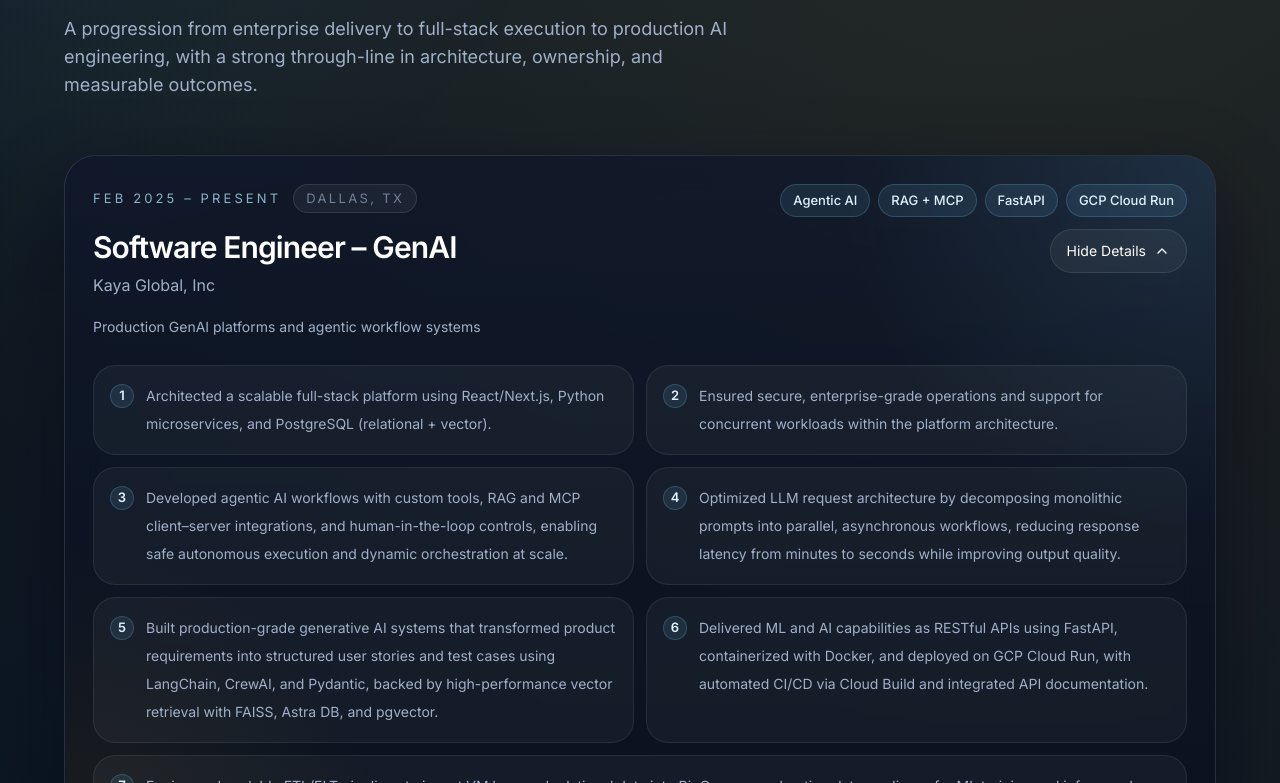
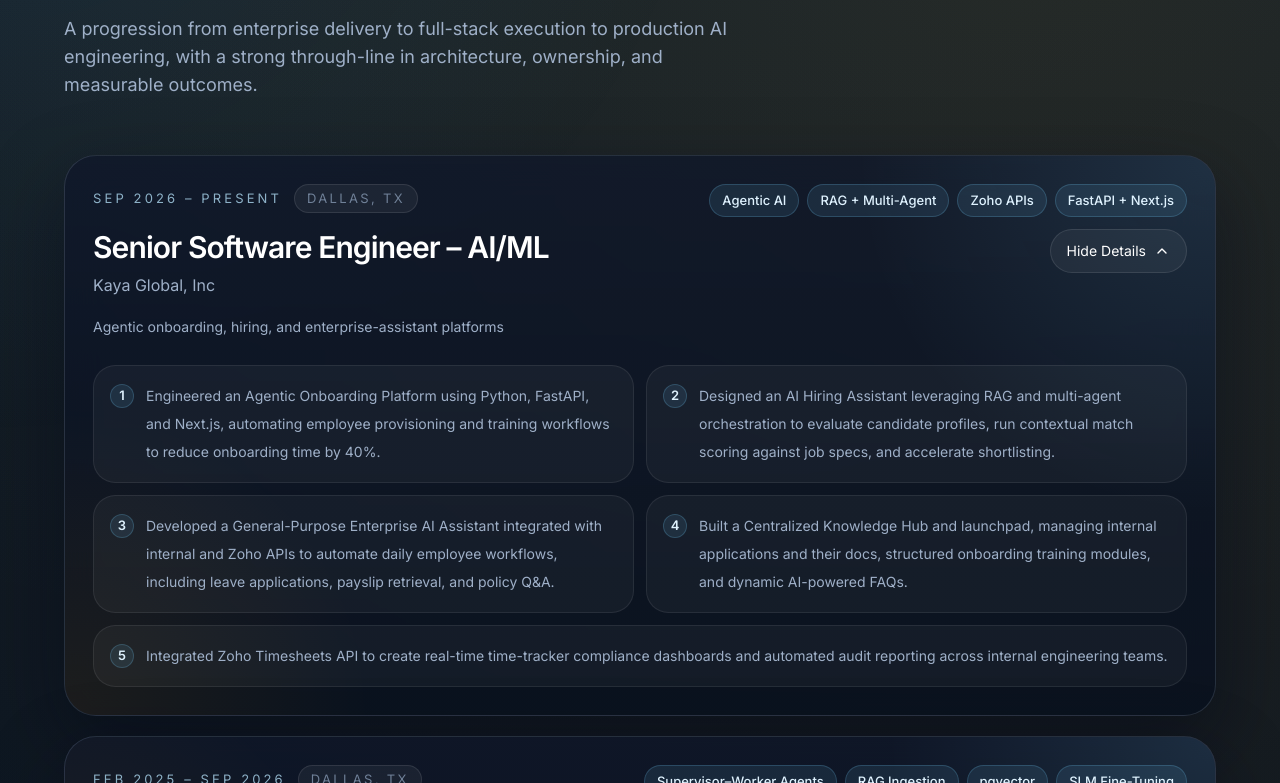
Before and after one commit to dhawalpanchal1997/My_Profile_Website, a Next.js app: page / in a window 1280 px wide. Shown: the part 2017-2800 px from the top of the page. Built offline with nearby package versions, Linux system fonts and the light colour scheme.

Commit message:
feat: update education section and enhance experience details in resume data

```diff
--- a/src/components/About.tsx
+++ b/src/components/About.tsx
@@ -57,12 +57,16 @@ export default function About() {
             <p className="text-sm uppercase tracking-[0.26em] text-sky-200/80">
               Education
             </p>
-            <div className="mt-5 space-y-1">
-              <p className="text-base font-semibold text-white">{education.degree}</p>
-              <p className="text-base text-[var(--text-secondary)]">{education.school}</p>
-              <p className="text-sm text-[var(--text-muted)]">
-                {education.period} · {education.honors}
-              </p>
+            <div className="mt-5 space-y-5">
+              {education.map((item) => (
+                <div key={item.school} className="space-y-1">
+                  <p className="text-base font-semibold text-white">{item.degree}</p>
+                  <p className="text-base text-[var(--text-secondary)]">{item.school}</p>
+                  <p className="text-sm text-[var(--text-muted)]">
+                    {[item.period, item.honors].filter(Boolean).join(" · ")}
+                  </p>
+                </div>
+              ))}
             </div>
           </div>
 
--- a/src/components/Hero.tsx
+++ b/src/components/Hero.tsx
@@ -68,7 +68,7 @@ export default function Hero() {
           </p>
 
           <h2 className="mt-5 max-w-4xl text-5xl font-semibold tracking-[-0.02em] text-white sm:text-6xl lg:text-7xl [font-family:var(--font-display)]">
-            Building modern AI products that feel fast, useful, and ready for
+            Building modern AI products that are fast, useful, and ready for
             production.
           </h2>
 
--- a/src/data/resumedata.ts
+++ b/src/data/resumedata.ts
@@ -92,54 +92,103 @@ export const starScenarios = [
 
 export const experience = [
   {
-    role: "Software Engineer – GenAI",
+    role: "Senior Software Engineer – AI/ML",
     company: "Kaya Global, Inc",
     location: "Dallas, TX",
-    duration: "Feb 2025 – Present",
-    focus: "Production GenAI platforms and agentic workflow systems",
-    highlights: ["Agentic AI", "RAG + MCP", "FastAPI", "GCP Cloud Run"],
+    duration: "Sep 2026 – Present",
+    focus: "Agentic onboarding, hiring, and enterprise-assistant platforms",
+    highlights: ["Agentic AI", "RAG + Multi-Agent", "Zoho APIs", "FastAPI + Next.js"],
     points: [
-    "Architected a scalable full-stack platform using React/Next.js, Python microservices, and PostgreSQL (relational + vector).",
-    "Ensured secure, enterprise-grade operations and support for concurrent workloads within the platform architecture.",
-    "Developed agentic AI workflows with custom tools, RAG and MCP client–server integrations, and human-in-the-loop controls, enabling safe autonomous execution and dynamic orchestration at scale.",
-    "Optimized LLM request architecture by decomposing monolithic prompts into parallel, asynchronous workflows, reducing response latency from minutes to seconds while improving output quality.",
-    "Built production-grade generative AI systems that transformed product requirements into structured user stories and test cases using LangChain, CrewAI, and Pydantic, backed by high-performance vector retrieval with FAISS, Astra DB, and pgvector.",
-    "Delivered ML and AI capabilities as RESTful APIs using FastAPI, containerized with Docker, and deployed on GCP Cloud Run, with automated CI/CD via Cloud Build and integrated API documentation.",
-    "Engineered scalable ETL/ELT pipelines to ingest VM logs and relational data into BigQuery, accelerating data readiness for ML training and inference by 35% and enabling deployment of 2 new models."
-],
+      "Engineered an Agentic Onboarding Platform using Python, FastAPI, and Next.js, automating employee provisioning and training workflows to reduce onboarding time by 40%.",
+      "Designed an AI Hiring Assistant leveraging RAG and multi-agent orchestration to evaluate candidate profiles, run contextual match scoring against job specs, and accelerate shortlisting.",
+      "Developed a General-Purpose Enterprise AI Assistant integrated with internal and Zoho APIs to automate daily employee workflows, including leave applications, payslip retrieval, and policy Q&A.",
+      "Built a Centralized Knowledge Hub and launchpad, managing internal applications and their docs, structured onboarding training modules, and dynamic AI-powered FAQs.",
+      "Integrated Zoho Timesheets API to create real-time time-tracker compliance dashboards and automated audit reporting across internal engineering teams.",
+    ],
   },
   {
-    role: "Software Developer",
+    role: "Software Engineer – AI/ML",
+    company: "Kaya Global, Inc",
+    location: "Dallas, TX",
+    duration: "Feb 2025 – Sep 2026",
+    focus: "Enterprise AI intelligence platform: multi-agent workflows and RAG ingestion",
+    highlights: ["Supervisor–Worker Agents", "RAG Ingestion", "pgvector", "SLM Fine-Tuning"],
+    points: [
+      "Built an enterprise AI intelligence platform using multi-agent orchestration, RAG pipelines, LLM workflows, and AI-native backend architecture.",
+      "Created an account dossier generation workflow for sales teams using Supervisor–Worker agents, routing research tasks across company overview, IT landscape, AI agenda, executive signals, and final dossier synthesis.",
+      "Built RAG ingestion pipelines for PDFs, DOCX, Excel/CSV, images, JSON, Java, model files, and feature files using parsing, OCR, chunking, embeddings, metadata enrichment, and pgvector retrieval.",
+      "Supported SLM fine-tuning through dataset preparation, synthetic instruction data generation, prompt-response cleanup, validation set design, and base-vs-tuned model evaluation.",
+    ],
+  },
+  {
+    role: "Software Engineer",
+    company: "Citi",
+    location: "Irving, TX",
+    duration: "Mar 2025 – Mar 2026",
+    focus: "AI test intelligence platform for enterprise QA",
+    highlights: ["LangGraph", "FastAPI", "pgvector Hybrid Search", "Async Fan-out/Fan-in"],
+    points: [
+      "Architected an enterprise-grade AI test intelligence platform using LLMs, LangGraph, FastAPI, pgvector, and Next.js to modernize end-to-end software testing workflows.",
+      "Engineered GenAI pipelines converting Jira, Zephyr, and PRDs into structured Gherkin test cases; re-architected to async fan-out/fan-in processing, cutting generation time from 20 mins to 2 mins and boosting coverage to 90%.",
+      "Built multi-format RAG pipelines (PDFs, code, sheets) using OCR, semantic chunking, and pgvector hybrid search to deliver highly contextual test scenarios.",
+      "Developed async FastAPI microservices featuring CDC-based data sync, task orchestration, and real-time observability to handle high-volume Jira and Zephyr data ingestion.",
+      "Specialized in multi-provider LLM routing, structured output validation, database optimization, and scalable AI-driven QA automation.",
+    ],
+  },
+  {
+    role: "Software Engineer",
     company: "Community School of the Arts Foundation",
-    location: "Remote",
+    location: "Dallas, TX",
     duration: "Aug 2024 – Feb 2025",
-    focus: "Full-stack delivery, secure auth, and team execution",
-    highlights: ["Scrum Delivery", "OAuth2 + JWT", "AWS Lambda", "Stripe"],
+    focus: "Full-stack event, user, and payment platform for an education nonprofit",
+    highlights: ["Full-Stack", "RBAC", "Payments", "API Contracts"],
     points: [
-    "Served as Scrum Master for cross-functional teams, facilitating sprint ceremonies and removing blockers to improve sprint velocity by ~25%, increase on-time delivery by 20%+, and enhance team predictability across releases.",
-    "Architected and implemented a secure authentication and user-management framework using OAuth2 with JWT-based access control, enabling full user traceability, role-based access, and security across a full-stack web platform.",
-    "Built event-driven AWS Lambda pipelines to process Stripe webhooks, persisting validated transactions in Amazon RDS and enabling near real-time analytics and reporting for payment operations."
-],
+      "Built a full-stack web application for an education nonprofit, streamlining event registration, user management, and digital payment workflows.",
+      "Engineered role-based authentication (RBAC) and access controls across frontend interfaces and backend APIs for admins, staff, and end users.",
+      "Implemented reusable components, structured API contracts, and scalable database schemas to replace manual event operations and boost reliability.",
+      "Managed end-to-end SDLC execution—from requirements and UI/API development to payment gateway integration, deployment support, and technical documentation.",
+    ],
   },
   {
     role: "Application Developer",
     company: "Accenture",
     location: "Mumbai, India",
-    duration: "Jul 2019 – Jul 2022",
-    focus: "Enterprise integrations, analytics pipelines, and delivery operations",
-    highlights: ["Jira + Zephyr", "OpenShift", "CI/CD", "Database Scaling"],
+    duration: "Sep 2021 – Jul 2022",
+    focus: "CRM modules and approval workflows for regulated energy and insurance clients",
+    highlights: ["CRM Modules", "Approval Workflows", "Backend APIs", "Production Support"],
     points: [
-    "Collaborated with stakeholders and senior consultants to define project scope, technical specifications, and solution designs, accelerating delivery timelines by 20% through structured planning, tracking, and execution in Jira.",
-    "Designed and implemented an enterprise-wide test lifecycle analytics pipeline by integrating Jira and Zephyr via Fast API services, enabling end-to-end TDLC/SDLC visibility and improving cross-team productivity through actionable defect and workload insights adopted across multiple teams.",
-    "Owned deployment and delivery workflows by managing Git/Bitbucket source control and containerized releases on Red Hat OpenShift, authoring YAML manifests to enable CI/CD pipelines, reduce deployment failures by 30%, and improve release turnaround time by 25%",
-    "Designed and optimized scalable database architecture and implementing efficient connection pooling strategies to support 3× higher concurrency, improve query performance by ~35%, and enhance data reliability across enterprise applications."
+      "Engineered custom CRM modules, insurance forms, and approval workflows for regulated energy and insurance sector clients.",
+      "Built business logic, backend API integrations, and database layer enhancements to support policy processing and customer operations.",
+      "Partnered with enterprise stakeholders to convert business requirements into technical solutions, boosting overall workflow efficiency.",
+      "Provided end-to-end SDLC support across debugging, testing, release deployment, and production defect resolution.",
+    ],
+  },
+  {
+    role: "Associate Software Engineer",
+    company: "Accenture",
+    location: "Mumbai, India",
+    duration: "Jul 2019 – Sep 2021",
+    focus: "Core application modules, backend services, and RESTful APIs",
+    highlights: ["Full SDLC", "RESTful APIs", "Stored Procedures", "Unit Testing"],
+    points: [
+      "Built and maintained core application modules, backend services, and user interfaces across the full software development lifecycle.",
+      "Collaborated with senior engineers to write clean, tested, and maintainable code for feature enhancements and bug fixes.",
+      "Developed database queries, stored procedures, and RESTful APIs to ensure reliable data flow and system stability.",
+      "Participated in code reviews, daily standups, and unit testing to improve software quality and reduce production defects.",
     ],
   },
 ]
 
-export const education = {
-  degree: "MSc Information Technology and Management",
-  school: "University of Texas at Dallas",
-  period: "Aug 2022 – May 2024",
-  honors: "Scholar with High Distinction",
-};
+export const education = [
+  {
+    degree: "MSc Information Technology and Management",
+    school: "University of Texas at Dallas",
+    period: "Aug 2022 – Aug 2024",
+    honors: "Scholar with High Distinction",
+  },
+  {
+    degree: "BTech Electronics and Telecommunications",
+    school: "KJ Somaiya College of Engineering, Vidyavihar",
+    period: "Aug 2015 – Mar 2019",
+  },
+]
```
Also changed, not shown: 1 other file (tests, documents, lock files or other folders).
